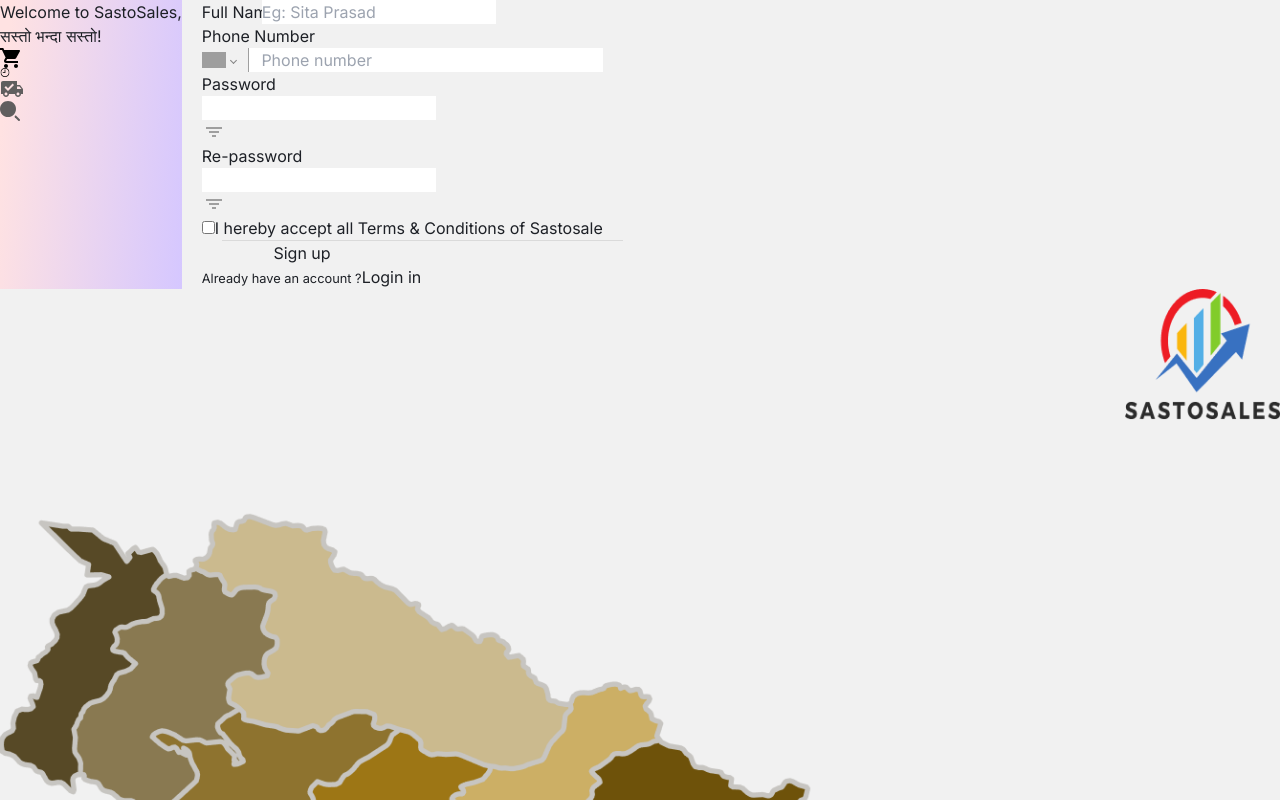
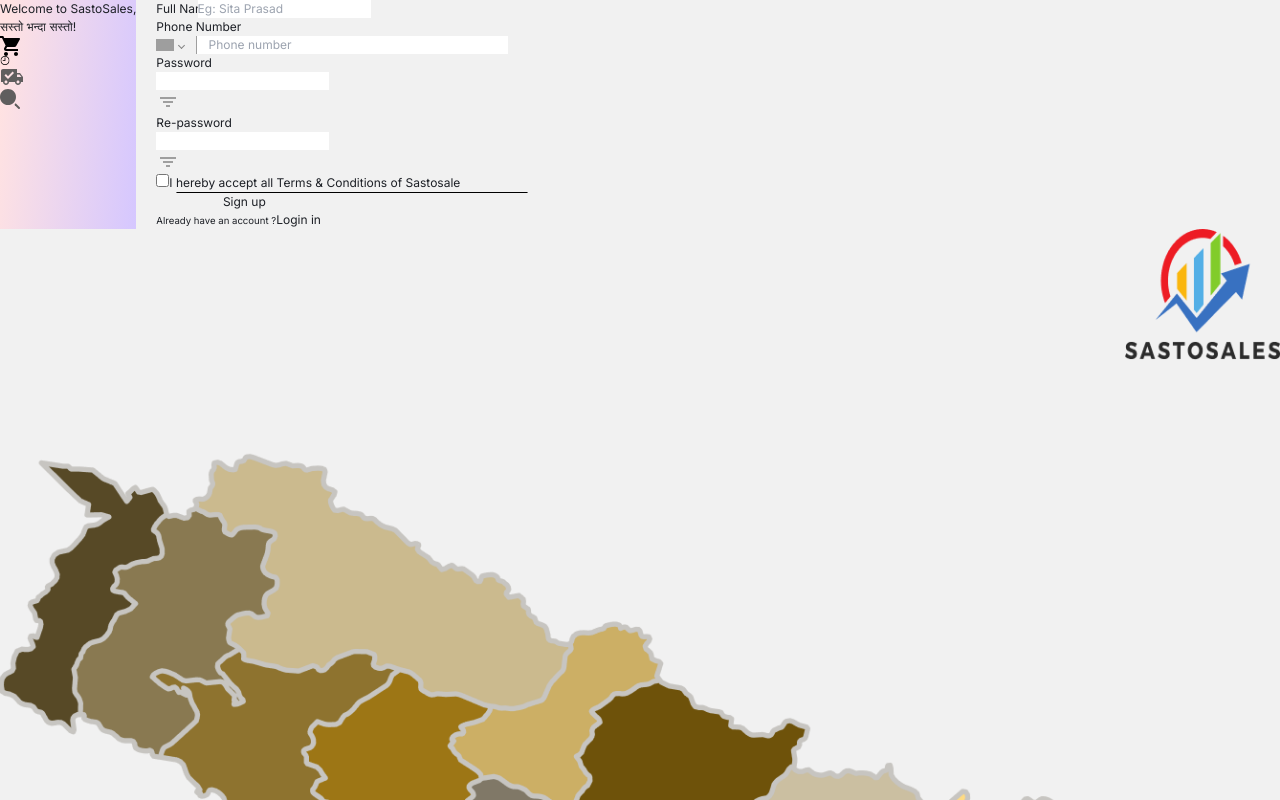
Before and after one commit to Lafa0x9-Hackathon/sastosales-frontend, a React (Vite) app: page /signup in a window 1280 px wide. Shown: the top 800 px of the page. Built offline with nearby package versions, Linux system fonts and the light colour scheme; grey boxes are pictures that could not be loaded.

Commit message:
Login code modify

```diff
--- a/src/App.jsx
+++ b/src/App.jsx
@@ -18,8 +18,9 @@ import CompletePayment from "./Components/CompletePayment/CompletePayment.jsx";
 // import Suggestions  from "./Components/suggestions/Suggestions";
 import BasicProductDetails from "./Components/ProductAdded/compontnts/ProductDetailCartBody";
 import Category from "./Components/addCategory/catgPage.jsx";
-import Hero from "./Components/Hero/hero"
-import Suggestions from "./Components/suggestions/Suggestions.jsx"
+import Hero from "./Components/Hero/hero";
+import Suggestions from "./Components/suggestions/Suggestions.jsx";
+import Login from "./Components/login/Login.jsx";
 const router = createBrowserRouter([
    {
     path: "/",
@@ -44,6 +45,12 @@ const router = createBrowserRouter([
   {
     path: "/nav",
     element: <Navbar />,
+    errorElement: <div>404 Not Found</div>
+  },
+
+  {
+    path: "/login",
+    element: <Login />,
     errorElement: <div>404 Not Found</div>
   },
 
--- a/src/components/login/Login.css
+++ b/src/components/login/Login.css
@@ -1,18 +1,25 @@
+@import url('https://fonts.googleapis.com/css2?family=Inter:wght@100..900&display=swap');
+@import url('https://fonts.googleapis.com/css2?family=Open+Sans:ital,wght@0,300..800;1,300..800&display=swap');
+a{
+    color: #816FB5;
+}
+body{
+    font-size: 12px;
+    font-weight: 400;
+    line-height: 24px;
+    text-align: left;
+}
 
-a{
-    text-decoration: none;
-}
-p{
-    font-size: 14px;
-    font-family: 'Inter';
-    font-weight: 500;
-}
-span{
-    color: gray;
-}
+.sign_in {
+    color: #816FB5;
+ }
+
 hr{
-    border: 1px solid gray;
     margin-top: 24px;
+    padding: 0px 8px;
+    width: 352px;
+    height: 24px;
+    border-bottom: 1px solid #000000;
 }
 
 .container{
@@ -23,17 +30,21 @@ hr{
     gap: 178px;
     align-items: center;
 }
-.text-container{
+
+.text-container {
     max-width: 376px;
-    height: 441px;
+    width: 100%;
 }
-.header{
-    background:linear-gradient(to right,#FFF4E2,#D5C7FF);
-    height: 63px;
-    border-top-right-radius: 8px;
-    padding:2px;
+.header {
+    background: linear-gradient(to right, #FFF4E2, #D5C7FF);
+    padding: 18px;
     text-align: center;
+    max-width: 376px;
+    width: 100%;
+    border-radius: 8px 8px 0px 0px;
 }
+
+
 .header h2{
     font-size: 18px;
     font-family: 'Inter';
@@ -43,11 +54,14 @@ hr{
 }
 
 .form-container label{
-    display: grid;
     font-size: 14px;
     padding-left: 8px;
     font-family: 'Inter';
-    font-weight: 600;
+    font-family: Inter;
+    font-size: 12px;
+    font-weight: 400;
+    line-height: 24px;
+    text-align: left;
 }
 .form-label{
     display: grid;
@@ -55,12 +69,14 @@ hr{
     margin-bottom: 12px;
 }
 .form-container input{
-     height: 42px;
      max-width: 350px;
+     width: 100%;
      border-radius: 8px;
      outline: none;
      border:2px solid #646464;
-     padding-left: 8px;
+    align-items: center;
+    padding: 4px 8px;
+
 }
 
 .PhoneInput{
@@ -92,6 +108,12 @@ hr{
 .last-text{
     text-align: center;
     margin-top: 28px;
+        font-weight: 400;
+        font-size: 12px;
+        line-height: 24px;
+        text-transform: capitalize;
+
+        color: #030B26;
 }
 .img-section{
     max-width: 669px;
--- a/src/components/login/Login.jsx
+++ b/src/components/login/Login.jsx
@@ -8,6 +8,8 @@ const Login = () => {
   const [value, setValue] = useState();
   return (
     <main>
+    <layout>
+    </layout>
       <div className="container">
         <section className="text-container">
           <div>
@@ -39,7 +41,7 @@ const Login = () => {
                 <div>
                   <p>
                     Don't have account yet?
-                    <span>
+                    <span className="sign_in">
                       <a href="#">Sign in</a>
                     </span>
                   </p>
```
